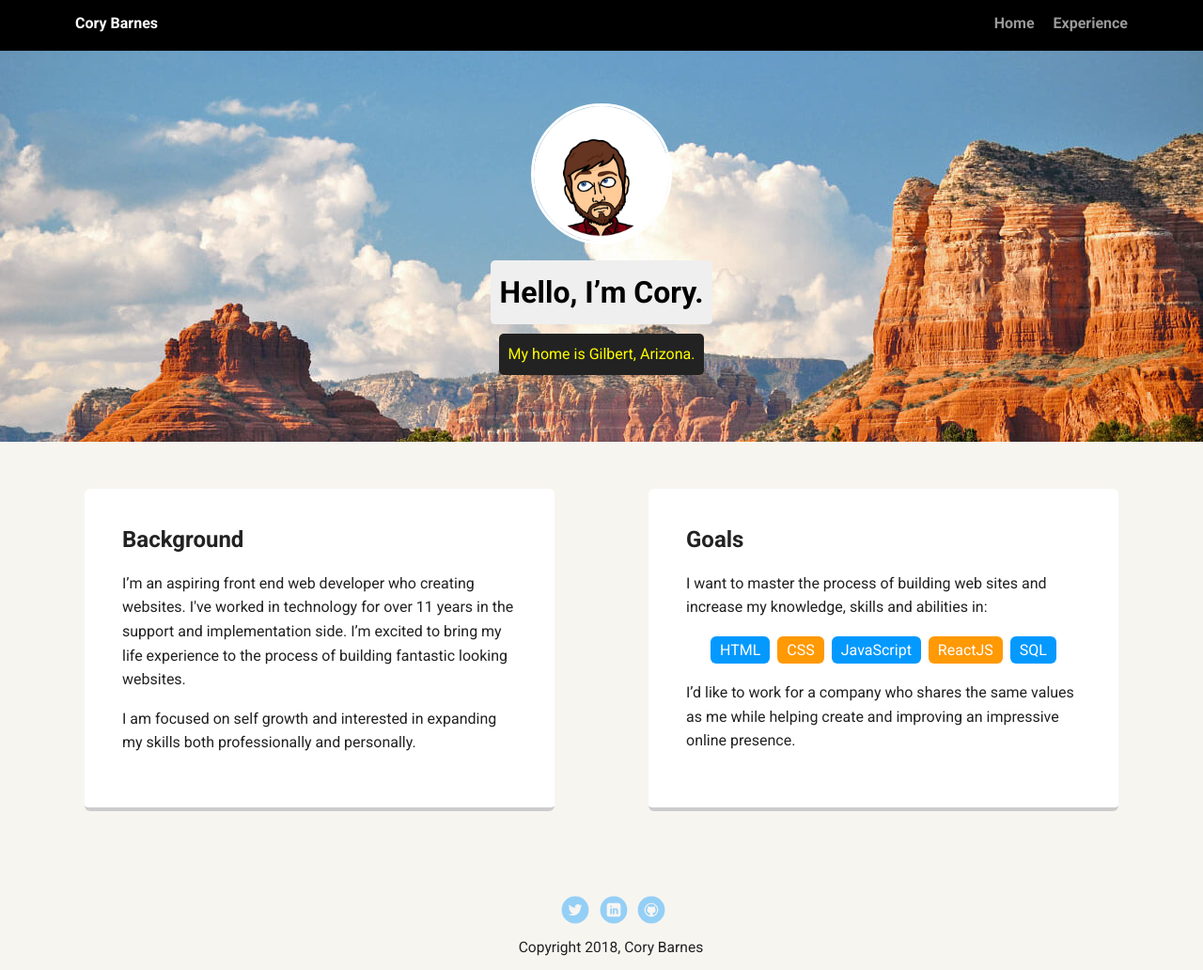
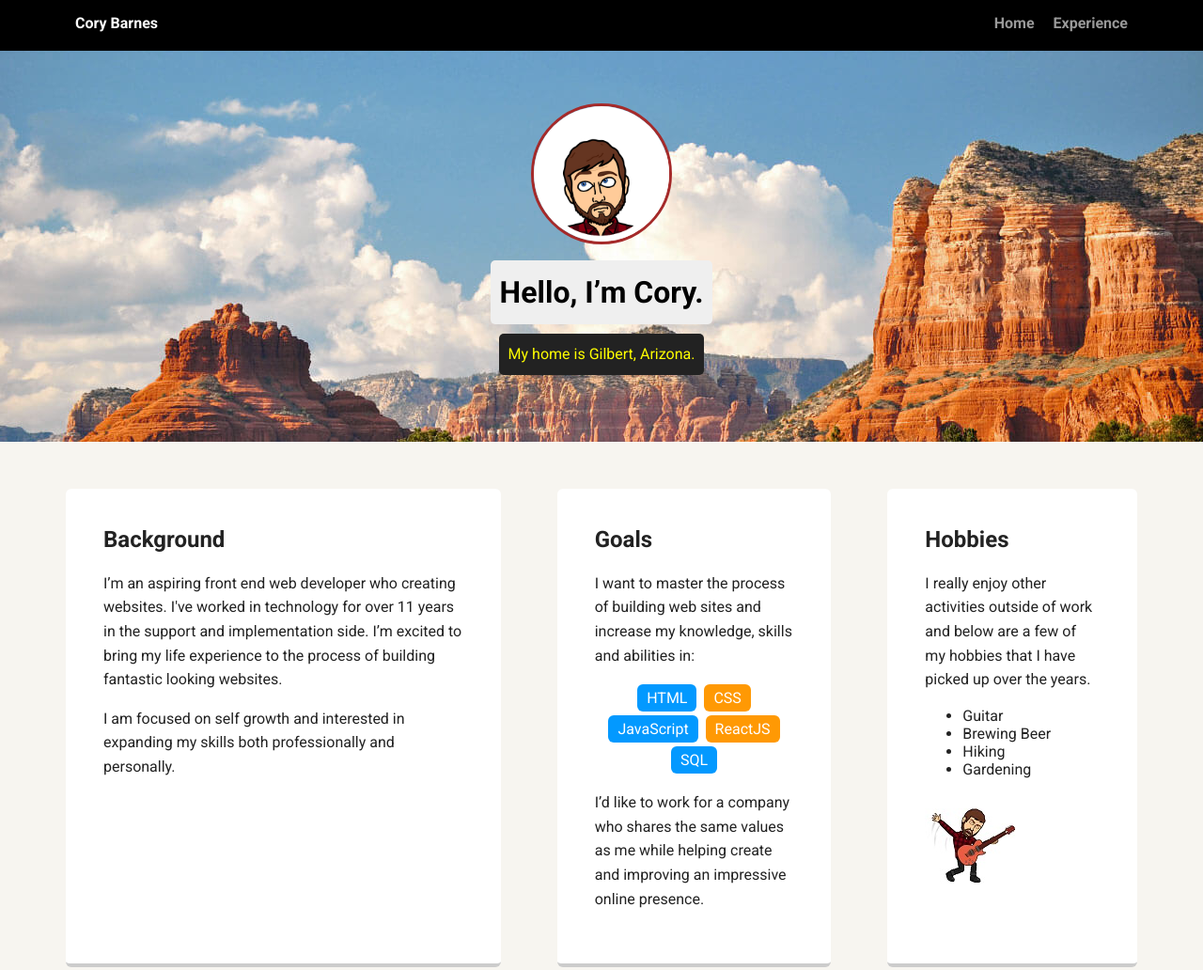
Before and after one commit to cbbarnes40/portfolio_update_v1, a plain HTML site: page index.html in a window 1280 px wide. Shown: the top 1032 px of the page at 94% size. Drawn offline with Linux system fonts and the light colour scheme; a web font is replaced by a local one.

Commit message:
Profile Portfolio
Project 1

```diff
--- a/index.html
+++ b/index.html
@@ -42,6 +42,18 @@
         <p>I’d like to work for a company who shares the same values as me while helping create and improving an impressive online presence.</p>
       </div>
 
+      <div class="card">
+        <h2>Hobbies</h2>
+        <p>I really enjoy other activities outside of work and below are a few of my hobbies that I have picked up over the years.</p>
+        <ul>
+          <li>Guitar</li>
+          <li>Brewing Beer</li>
+          <li>Hiking</li>
+          <li>Gardening</li>
+        </ul>
+        <img src="images/guitar.jpg" alt="Guitar">
+      </div>
+
     </main>
     <footer>
       <ul>
--- a/styles.css
+++ b/styles.css
@@ -70,7 +70,7 @@ header .profile-image {
   width: 150px;
   height: 150px;
   border-radius: 50%;
-  border: 3px solid white;
+  border: 3px solid brown;
   transition: all .5s;
 }
 header .profile-image:hover {
```
Also changed, not shown: experience.html (+3 -4 lines), images/guitar.jpg (added).
